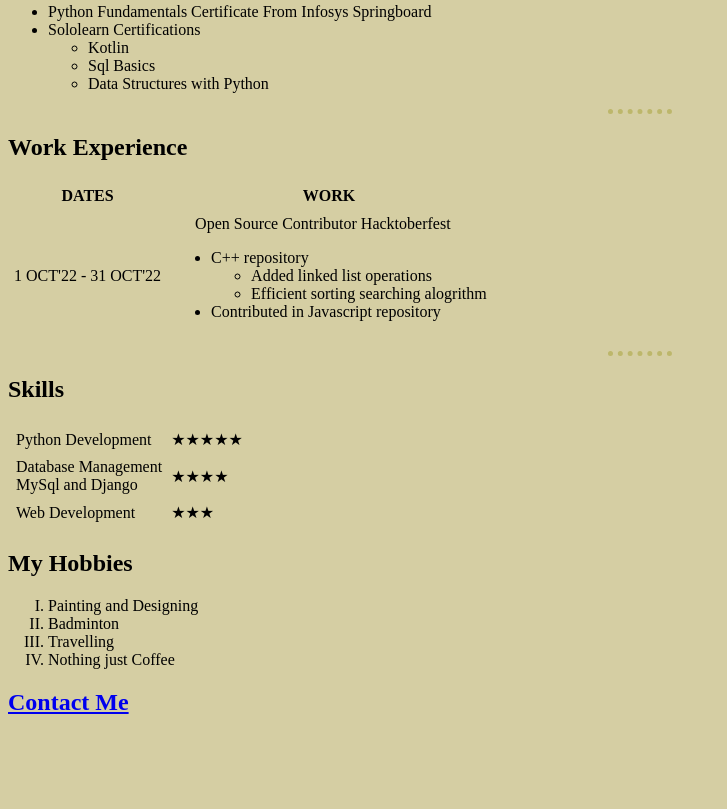
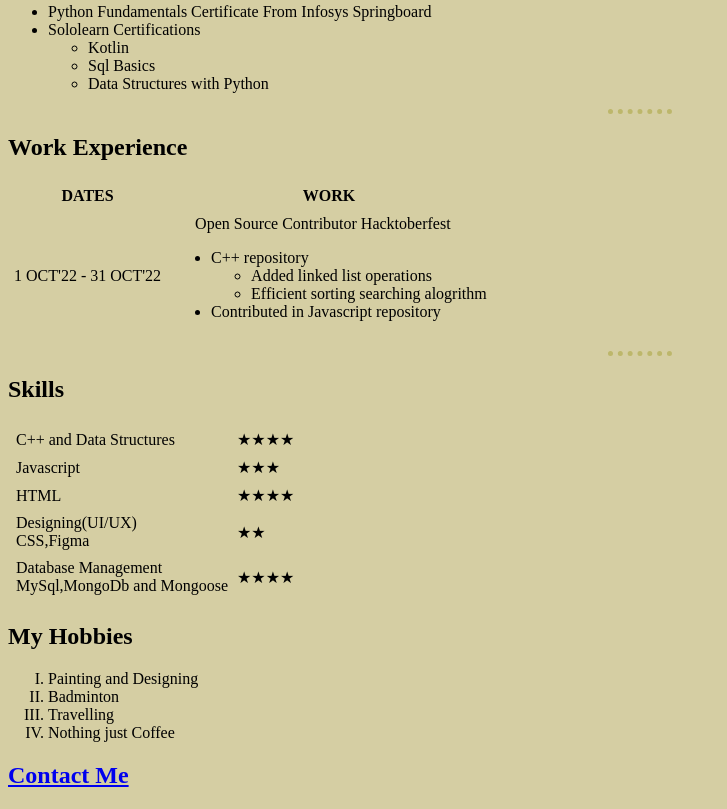
Before and after one commit to palak-k5/FirstNewPortfolio, a plain HTML site: page index.html in a window 1280 px wide. Shown: the part 433-1242 px from the top of the page, without its empty margins (0-727 px from the left). Before the commit the page ends 1169 px from the top, so only its background shows below. Drawn offline with Linux system fonts and the light colour scheme.

Commit message:
Update index.html

```diff
--- a/index.html
+++ b/index.html
@@ -25,7 +25,7 @@
         <tr>
             <td><img src="Picture1.png"></img></td>
             <td><h1>PALAK KUMRAWAT</h1>
-                <p><em>Student at Devi Ahilya Vishwavidyalaya <br> <br>Open Source Enthusiast | Web And Python Development</em></p>
+                <p><em>Student at Devi Ahilya Vishwavidyalaya <br> <br>Frontend Engineer | Open Source Enthusiast | UI/UX | Data Analytics</em></p>
             </td>
         </tr>
     </table>
@@ -68,17 +68,26 @@
     <h2>Skills</h2>
     <table cellspacing="7">
         <tr>
-            <td>Python Development</td>
-            <td>★★★★★</td>
-        </tr>
-        <tr>
-            <td>Database Management <br>MySql and Django</td>
+            <td>C++ and Data Structures </td>
             <td>★★★★</td>
         </tr>
         <tr>
-            <td>Web Development</td>
+            <td>Javascript</td>
             <td>★★★</td>
         </tr>
+        <tr>
+            <td>HTML</td>
+            <td>★★★★</td>
+        </tr>
+        <tr>
+            <td>Designing(UI/UX)<br>CSS,Figma</td>
+            <td>★★</td>
+        </tr>
+        <tr>
+            <td>Database Management <br>MySql,MongoDb and Mongoose </td>
+            <td>★★★★</td>
+        </tr>
+
     </table>
     <h2>My Hobbies</h2>
     <ol type="I">
```
